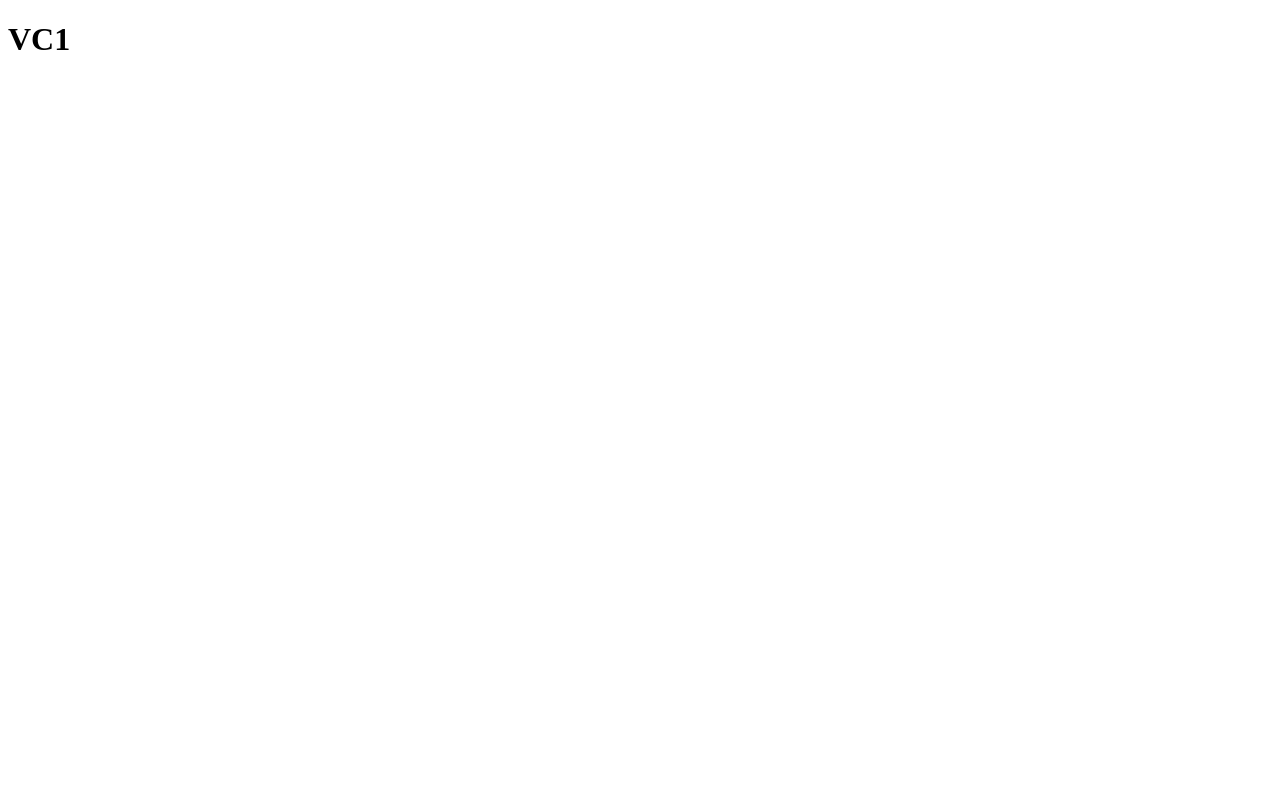
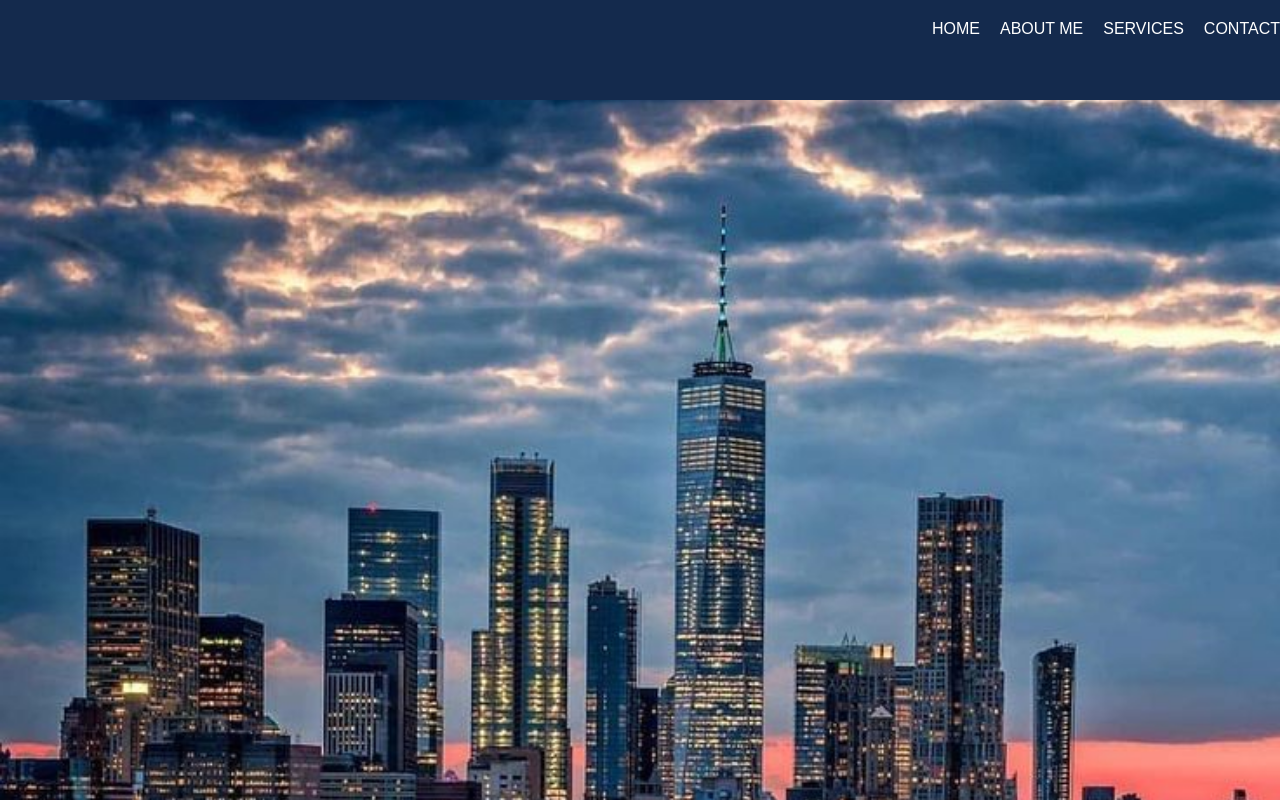
Before and after one commit to onkao/Kao-ON, a plain HTML site: page index.html in a window 1280 px wide. Shown: the top 800 px of the page. Drawn offline with Linux system fonts and the light colour scheme.

Commit message:
menu project

```diff
--- a/css/style.css
+++ b/css/style.css
@@ -0,0 +1,44 @@
+*{
+    margin:0;
+    padding:0;
+    font-family: sans-serif;
+}
+body{
+    background:url(images/background.jpg);
+    background-repeat: no-repeat;
+    background-size: 100%;
+}
+.container{
+    width:100%;
+    height: 10vh;
+    padding: 10px;
+    background-color: rgb(20, 42, 77);
+    font-family: sans-serif;
+
+}
+ul{
+    display: flex;
+    justify-content: flex-end;
+    list-style: none;
+}
+ul li{
+    padding:10px;
+
+}
+ul li a{
+    text-transform: uppercase;
+    text-decoration: none;
+    color:white;
+}
+footer{
+    color:white;
+    display:flex;
+    align-items:flex-end;
+    justify-content: center;
+    margin-top:100%;
+    background-color: rgb(11, 11, 80);
+    text-transform: uppercase;
+    padding:40px;
+    font-size: 100%;
+
+}
--- a/index.html
+++ b/index.html
@@ -4,10 +4,18 @@
     <meta charset="UTF-8">
     <meta name="viewport" content="width=device-width, initial-scale=1.0">
     <title>Document</title>
-    <link rel="stylesheet" href="css/style.css>
-    <link rel="shortcut icon" href="favicon.ico" type="image/x-icon">
+    <link rel="stylesheet" href="css/style.css">
+
 </head>
 <body>
-    <h1> VC1 </h1>
+    <div class="container">
+        <ul>
+            <li><a href="#">Home</a></li>
+            <li><a href="#">About Me</a></li>
+            <li><a href="#">Services</a></li>
+            <li><a href="#">Contact</a></li>
+        </ul>
+    </div>
+    <footer>Welcome I'm SreyOn,here to write for you.</footer>
 </body>
 </html>
```
Also changed, not shown: css/images/background.jpg (added).
